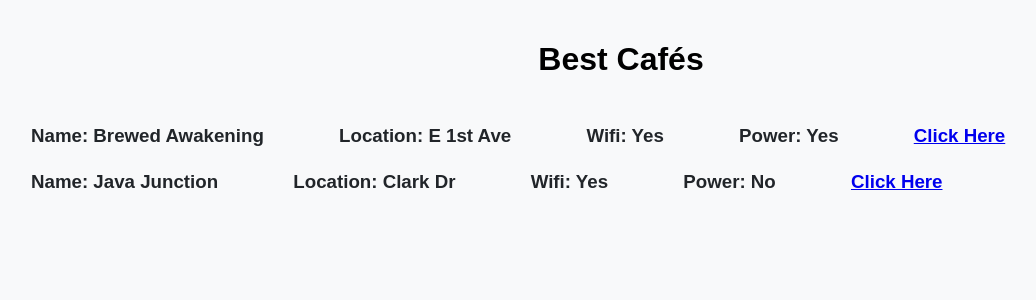
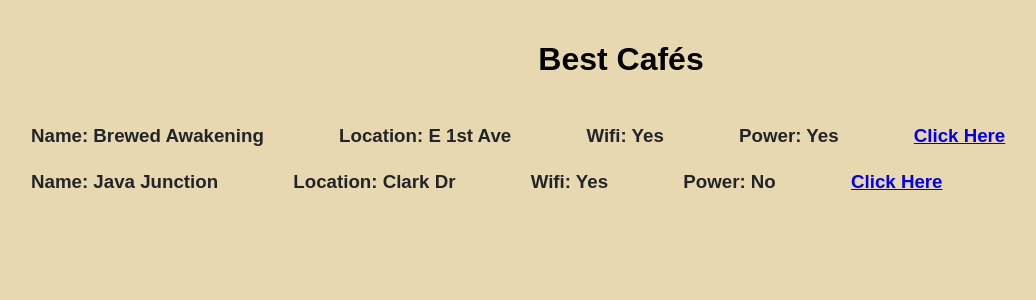
Before and after one commit to Daniel-7733/CafeConnect, a Flask app: page / in a window 1280 px wide. Shown: the top 300 px of the page, without its empty margins (19-1055 px from the left). Run offline with Flask 3, Linux system fonts and the light colour scheme.

Commit message:
add icon & background color

```diff
--- a/static/css/main.css
+++ b/static/css/main.css
@@ -1,7 +1,7 @@
 
 body {
   font-family: Arial, sans-serif;
-  background-color: #f8f9fa;
+  background-color: #E8D8B0; /* Espresso Elegance - Link: https://piktochart.com/tips/coffee-shop-color-palette */
   margin: 0;
   padding: 0;
   color: #212529;
--- a/templates/index.html
+++ b/templates/index.html
@@ -4,6 +4,9 @@
     <meta charset="UTF-8" />
     <meta name="viewport" content="width=device-width, initial-scale=1.0" />
     <title>Best Cafés For remote Work</title>
+
+      <!-- Favicon: https://www.flaticon.com/free-icon/stack-of-books_5832416?term=book&page=1&position=3&origin=search&related_id=5832416-->
+    <link rel="icon" type="image/x-icon" href="static\images\coffee.png"> <!-- Adding a favicon to my website tab header -->
     <link
       rel="stylesheet"
       href="{{ url_for('static', filename='css/main.css') }}"
```
Also changed, not shown: static/images/cafe.png (added), static/images/coffee.png (added).
